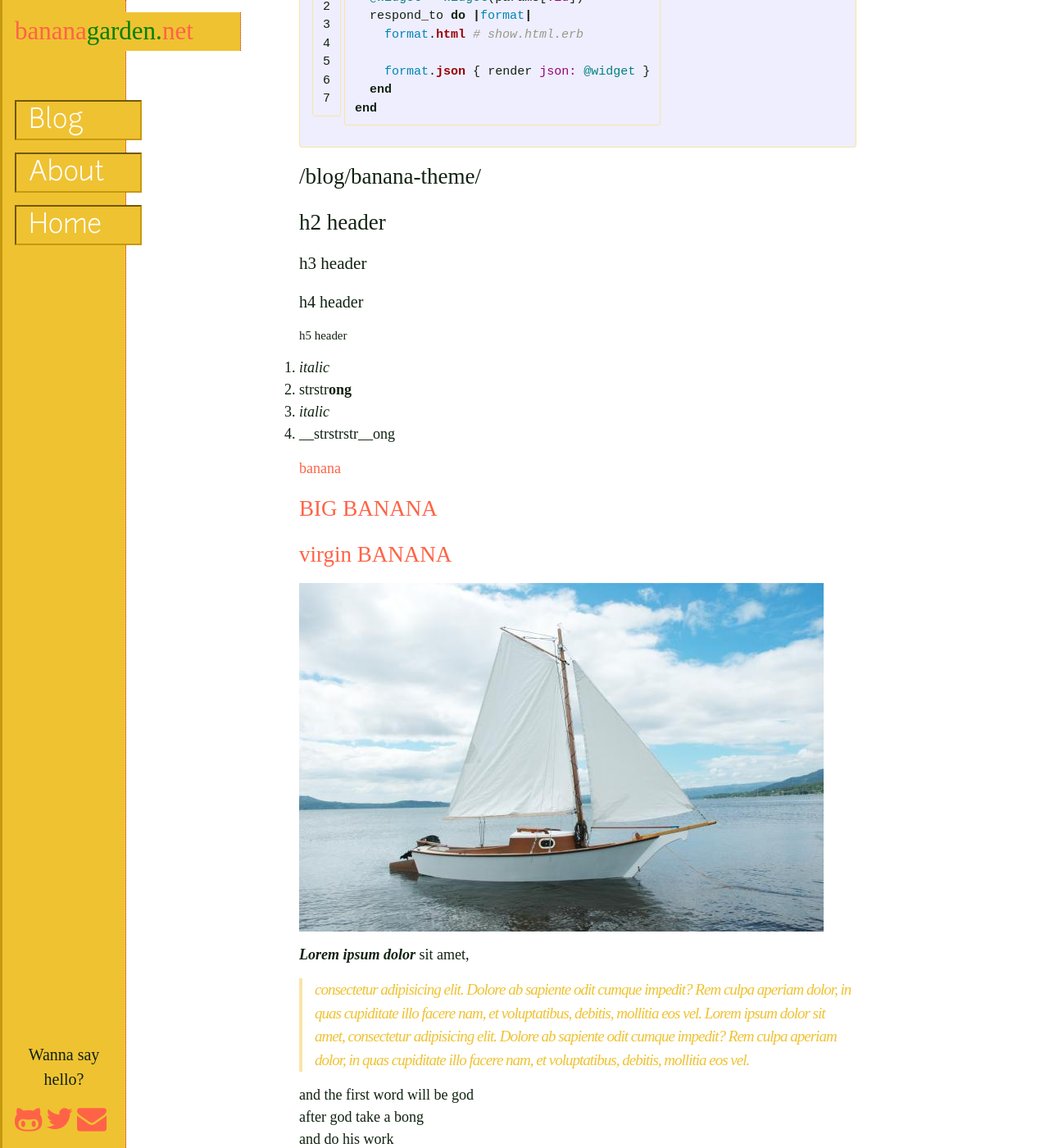
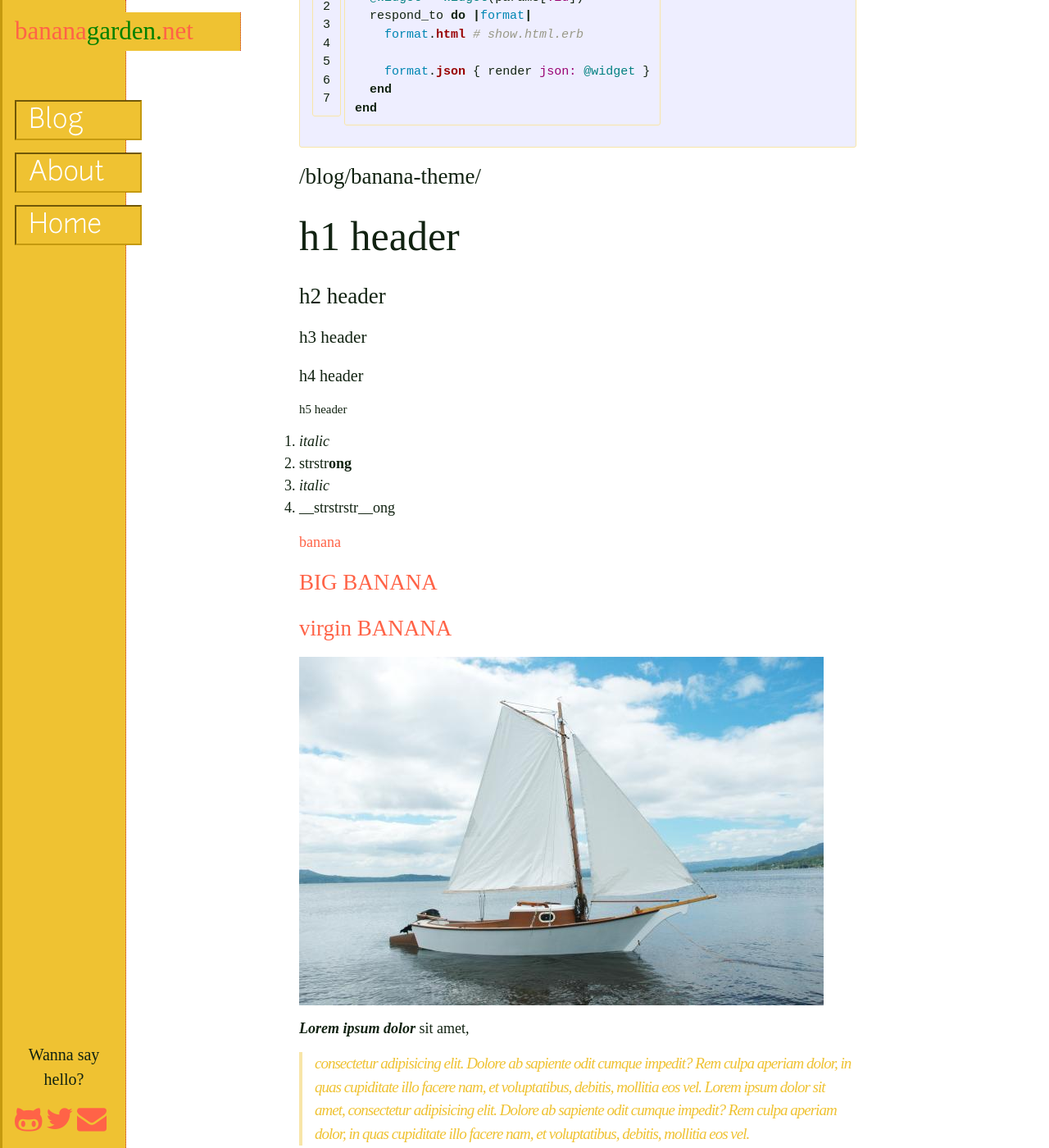
Before and after one commit to depekur/depekur.github.io, a Jekyll site: the page built from _posts/2015-04-24-hello.markdown, in a window 1280 px wide and 1400 px high, scrolled down 229 px. Shown: the whole window at 82% size. Built offline with Jekyll 4.4.1, drawn with Linux system fonts in a browser that asks for light colours; nearby versions of some CDN libraries; some web fonts are replaced.

Commit message:
9713123123123

```diff
--- a/_posts/2015-04-24-hello.markdown
+++ b/_posts/2015-04-24-hello.markdown
@@ -4,7 +4,6 @@
 date:   2015-04-24
 categories: web
 permalink: /blog/banana-theme/
-excerpt_separator: <!--more-->
 ---
 
 {% highlight ruby linenos %}
@@ -17,9 +16,10 @@
 end
 {% endhighlight %}
 
-<!--more-->
 
 ## {{ page.permalink }}
+
+# h1 header
 
 ## h2 header
 
@@ -61,3 +61,8 @@
 * and do his work
 
 >Lorem ipsum dolor sit amet,
+
+
+{{ site.time | date_to_long_string }}
+
+{{ page.content | number_of_words }}
```
